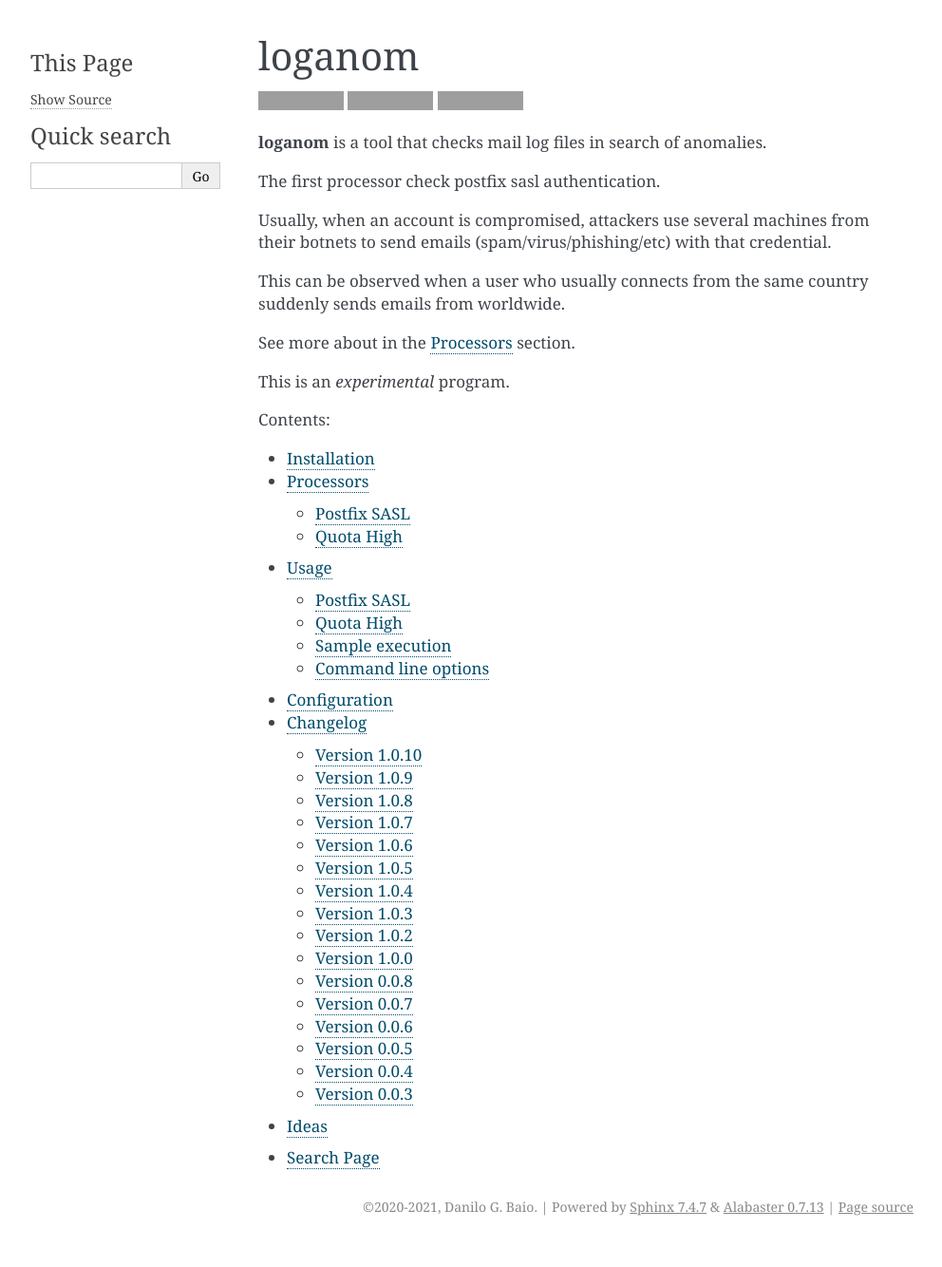
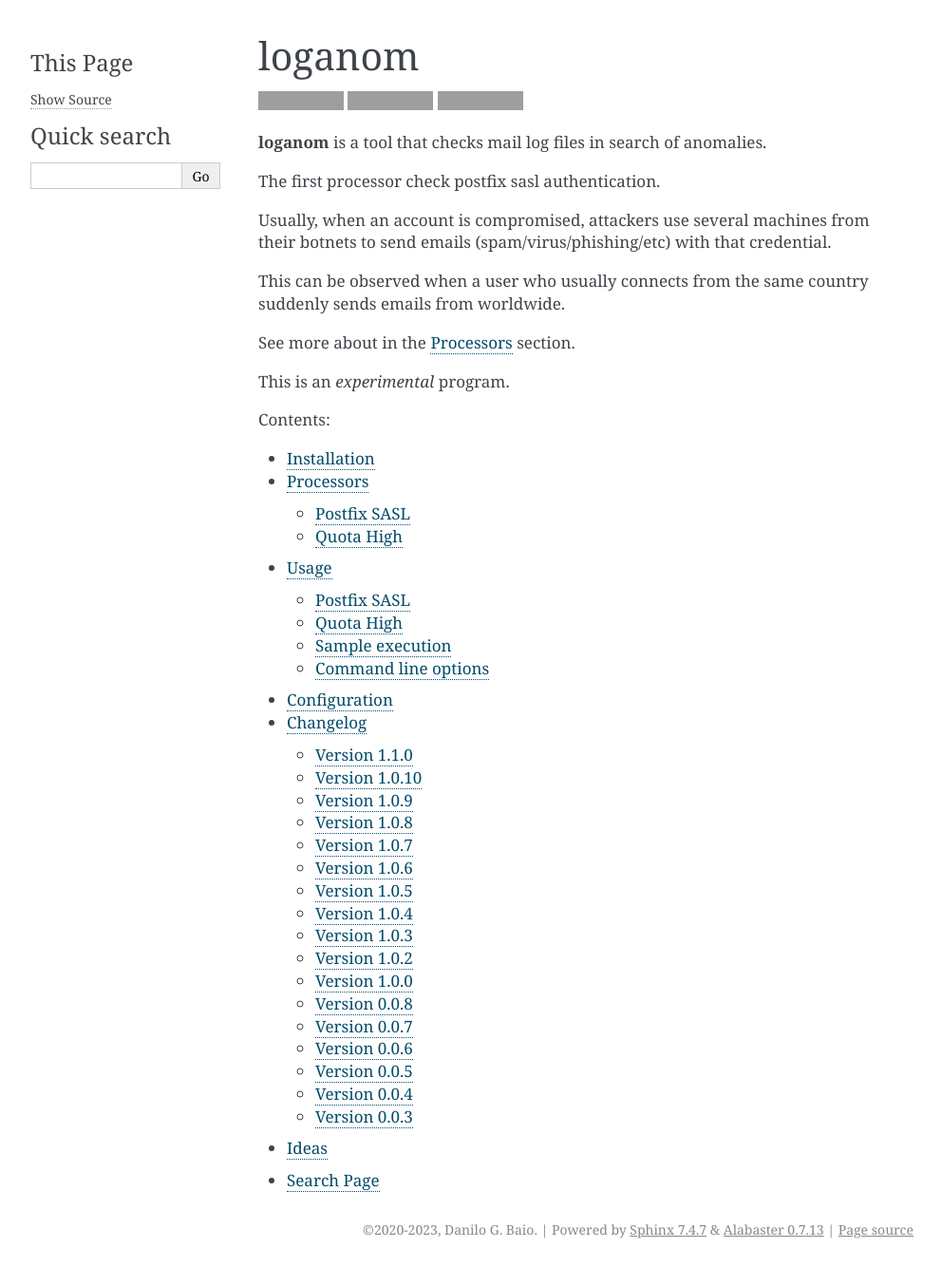
Before and after one commit to dbaio/loganom, a Sphinx documentation site: the page built from docs/index.rst, in a window 1280 px wide. Shown: the whole page at 95% size, without its empty margins (148-1140 px from the left). Built offline with Sphinx 7.4.7, drawn with Linux system fonts in a browser that asks for light colours; before the commit the page ends 1310 px from its top, so only the background shows below that; grey boxes are pictures that could not be loaded.

Commit message:
Update to 1.1.0

```diff
--- a/docs/changelog.rst
+++ b/docs/changelog.rst
@@ -1,5 +1,10 @@
 Changelog
 =========
+
+Version 1.1.0
+-------------
+
+* Add the option to send reports via Microsoft Teams
 
 Version 1.0.10
 --------------
--- a/docs/conf.py
+++ b/docs/conf.py
@@ -18,11 +18,11 @@
 # -- Project information -----------------------------------------------------
 
 project = 'loganom'
-copyright = '2020-2021, Danilo G. Baio'
+copyright = '2020-2023, Danilo G. Baio'
 author = 'Danilo G. Baio'
 
 # The full version, including alpha/beta/rc tags
-release = '1.0.10'
+release = '1.1.0'
 
 
 # -- General configuration ---------------------------------------------------
--- a/setup.py
+++ b/setup.py
@@ -7,7 +7,7 @@
 
 setup(
     name="loganom",
-    version="1.0.10",
+    version="1.1.0",
     author="Danilo G. Baio",
     author_email="dbaio@bsd.com.br",
     description="Log analyzer to discover anomalies",
@@ -27,7 +27,8 @@
         'dnspython',
         'requests',
         'marrow.mailer',
-        'texttable'
+        'texttable',
+        'pymsteams'
     ],
     classifiers=[
         "Programming Language :: Python :: 3",
```
